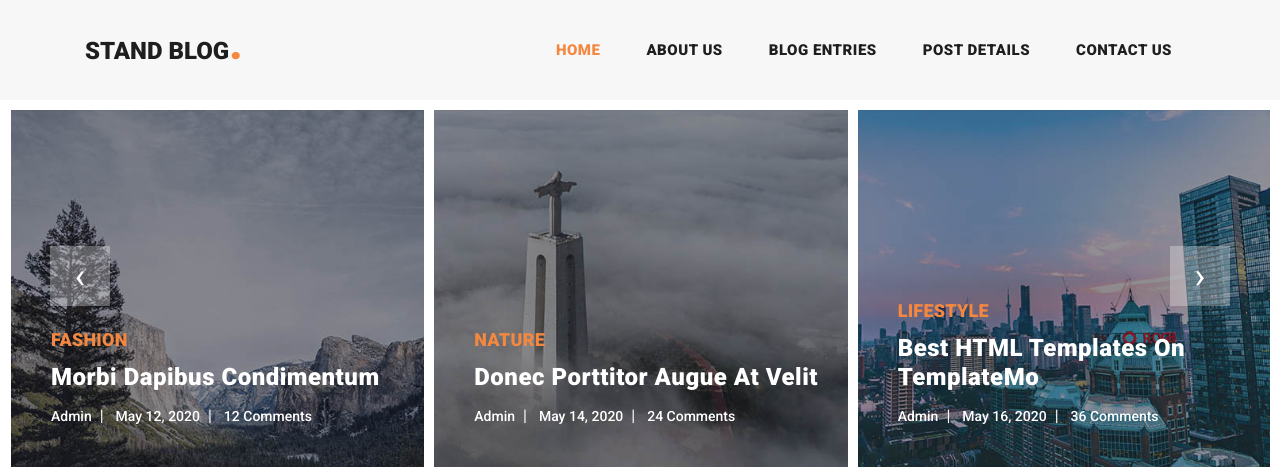
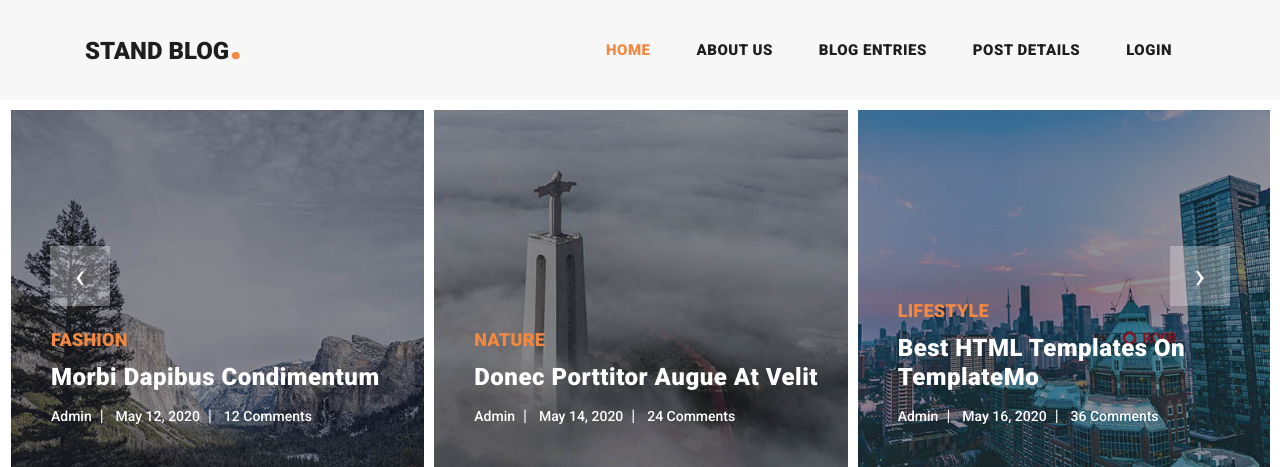
Before and after one commit to abolfazl382/standblog_django, a Django app: page / in a window 1280 px wide. Shown: the top 467 px of the page. Run offline with Django 5.2, Linux system fonts and the light colour scheme; some libraries are stand-ins or nearby versions.

Commit message:
add login view

```diff
--- a/account/views.py
+++ b/account/views.py
@@ -2,6 +2,10 @@ from django.shortcuts import render, redirect
 from django.contrib.auth import authenticate, login
 
 def login_user(request):
+
+    if request.user.is_authenticated:
+        return redirect('/')
+
     if request.method == "POST":
         username = request.POST.get('username')
         password = request.POST.get('password')
--- a/home/templates/home/index.html
+++ b/home/templates/home/index.html
@@ -67,7 +67,11 @@ https://templatemo.com/tm-551-stand-blog
                 <a class="nav-link" href="post-details.html">Post Details</a>
               </li>
               <li class="nav-item">
-                <a class="nav-link" href="contact.html">Contact Us</a>
+                {% if request.user.is_authenticated %}
+                    <a class="nav-link" href="">{{ request.user.first_name }}</a>
+                {% else %}
+                    <a class="nav-link" href="/login">login</a>
+                {% endif %}
               </li>
             </ul>
           </div>
```
